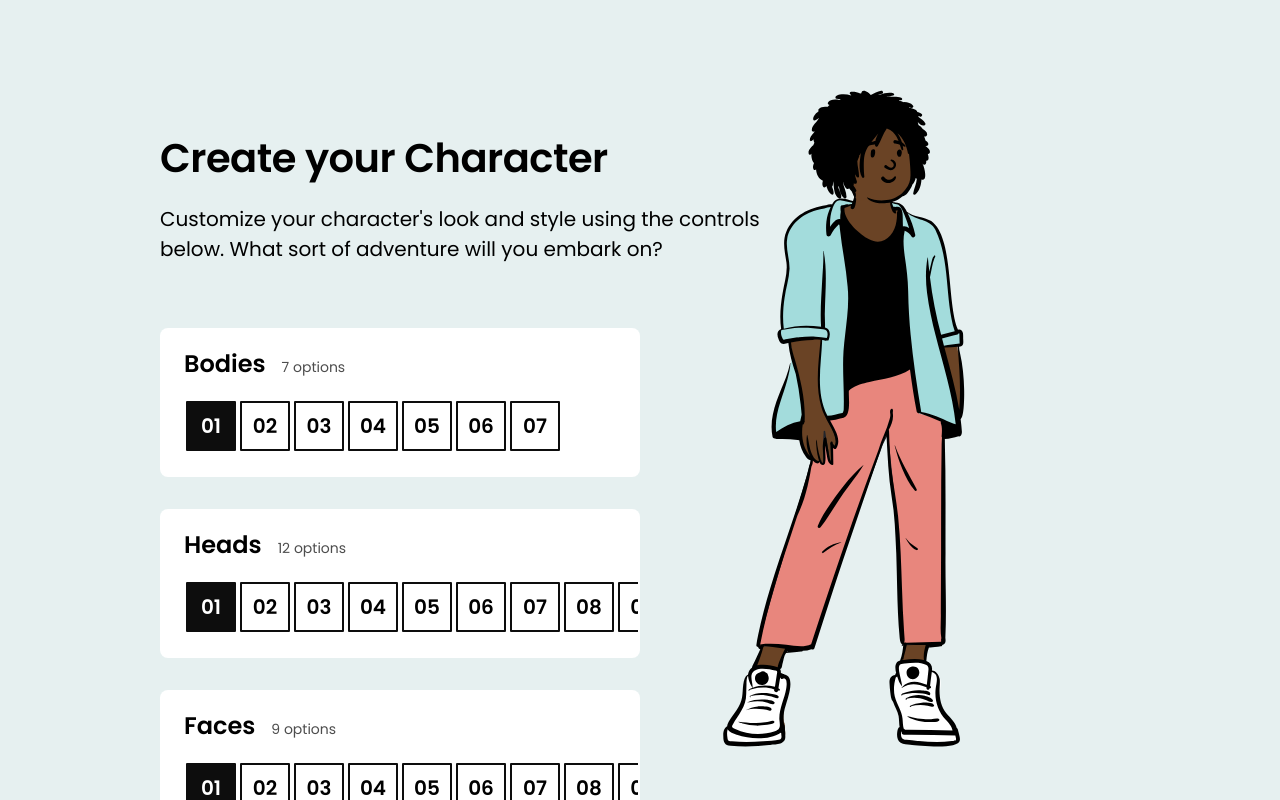
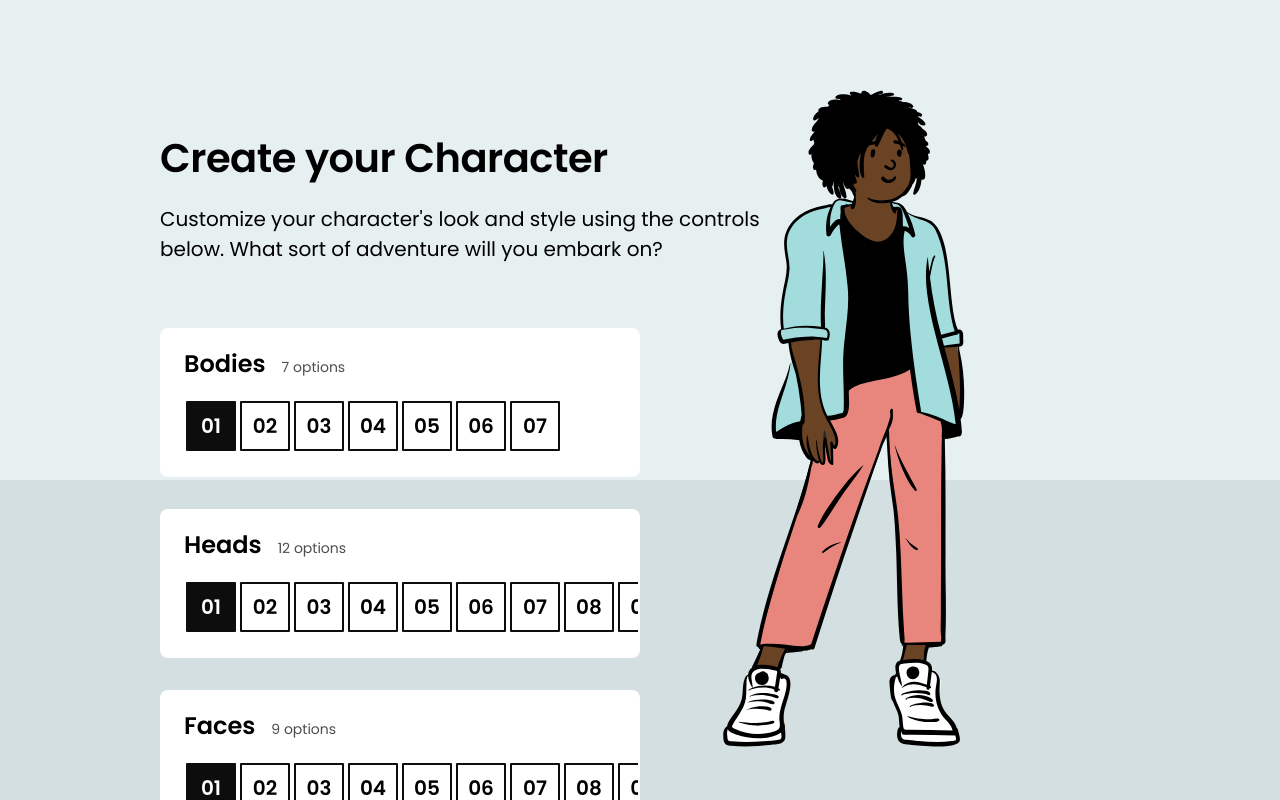
Before and after one commit to HIMDanny/character-creator, a React (Vite) app: page / in a window 1280 px wide. Shown: the top 800 px of the page. Built offline with nearby package versions, Linux system fonts and the light colour scheme.

Commit message:
style: enhance layout with new perspective decorator
Exercise 4

```diff
--- a/src/components/CharacterEditor/CharacterEditor.jsx
+++ b/src/components/CharacterEditor/CharacterEditor.jsx
@@ -1,9 +1,6 @@
 import React from 'react';
 
-import {
-  defaultSkinColor,
-  defaultClothesColor,
-} from '../../constants';
+import { defaultSkinColor, defaultClothesColor } from '../../constants';
 import Character from '../Character';
 import MaxWidthWrapper from '../MaxWidthWrapper';
 import ControlPane from '../ControlPane';
@@ -24,18 +21,17 @@ function App() {
   const [face, setFace] = React.useState(0);
   const [accessory, setAccessory] = React.useState(0);
   const [skinColor, setSkinColor] = React.useState(defaultSkinColor);
-  const [clothesColor, setClothesColor] = React.useState(
-    defaultClothesColor
-  );
+  const [clothesColor, setClothesColor] = React.useState(defaultClothesColor);
 
   return (
     <main className={styles.characterEditor}>
+      <div className={styles.perspectiveDecorator} />
       <MaxWidthWrapper className={styles.maxWidthWrapper}>
         <header className={styles.header}>
           <h1 className={styles.title}>Create your Character</h1>
           <p className={styles.description}>
-            Customize your character's look and style using the
-            controls below. What sort of adventure will you embark on?{' '}
+            Customize your character's look and style using the controls below.
+            What sort of adventure will you embark on?{' '}
           </p>
         </header>
         <div className={styles.controlColumn}>
--- a/src/components/CharacterEditor/CharacterEditor.module.css
+++ b/src/components/CharacterEditor/CharacterEditor.module.css
@@ -3,7 +3,9 @@
   padding-bottom: 64px;
 }
 
-.maxWidthWrapper {}
+.maxWidthWrapper {
+  isolation: isolate;
+}
 
 .header {
   padding-bottom: 64px;
@@ -23,6 +25,15 @@
   margin: 0;
 }
 
+.perspectiveDecorator {
+  position: fixed;
+  bottom: 0;
+  left: 0;
+  width: 100%;
+  height: 40%;
+  background-color: hsl(195deg, 20%, 86%);
+}
+
 .characterWrapper {
   position: fixed;
   top: 10%;
```
